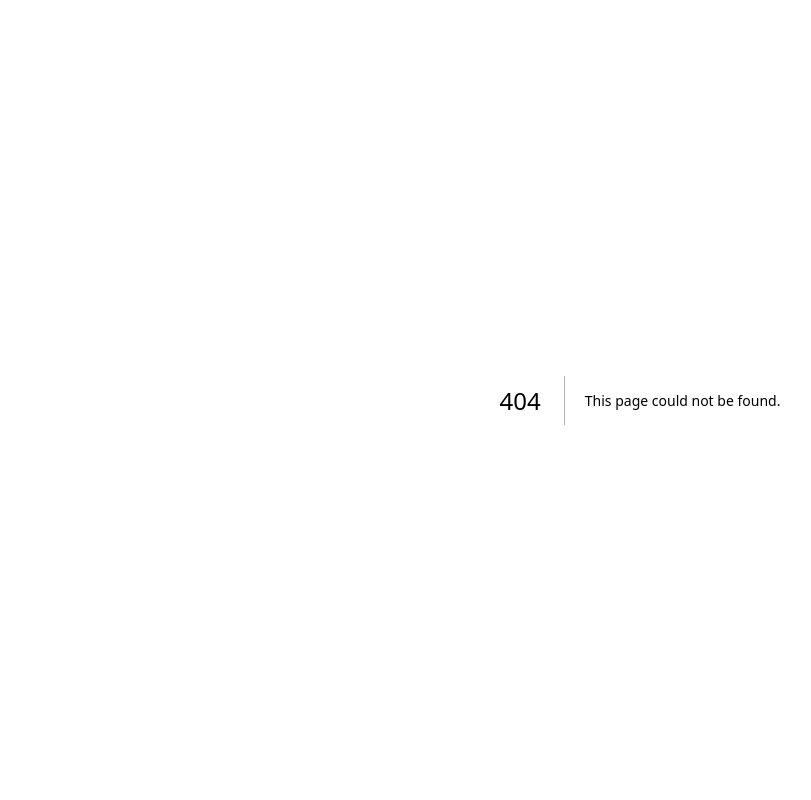
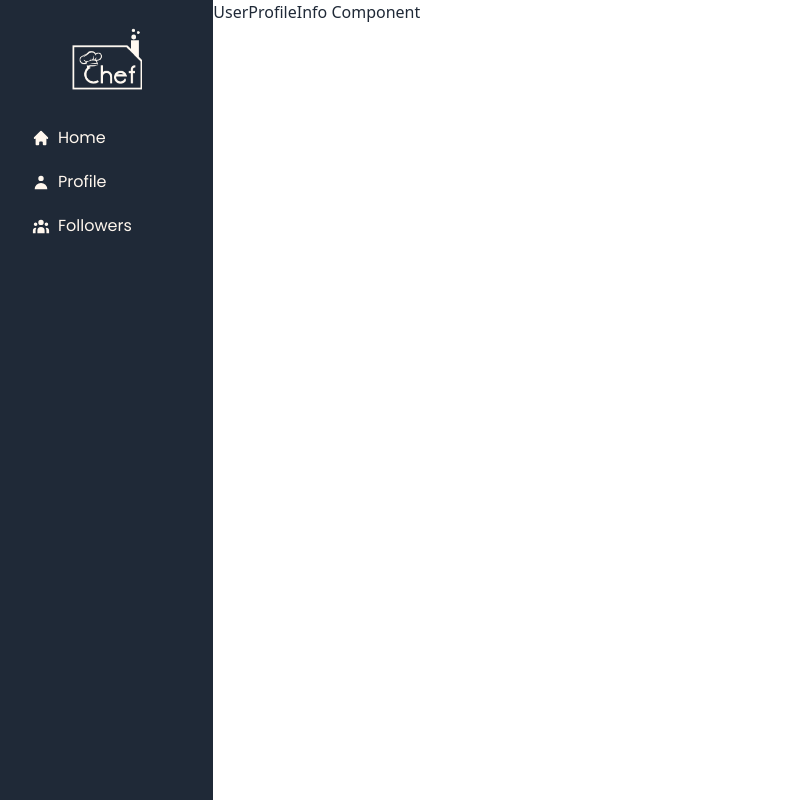
Before and after one commit to isalim079/chef-client-l2-6, a Next.js app: page /user-dashboard in a window 1280 px wide. Before the commit this address had no page. Shown: the whole page, without its empty margins (0-811 px from the left). Built offline with nearby package versions, Linux system fonts and the light colour scheme.

Commit message:
Auth context created to store user info

```diff
--- /dev/null
+++ b/src/app/(adminDashboard)/admin-dashboard/page.tsx
@@ -0,0 +1,9 @@
+const AdminDashboardPage = () => {
+    return (
+        <div>
+            AdminDashboardPage Component
+        </div>
+    );
+};
+
+export default AdminDashboardPage;
--- /dev/null
+++ b/src/app/(adminDashboard)/layout.tsx
@@ -0,0 +1,14 @@
+import type { Metadata } from "next";
+
+export const metadata: Metadata = {
+  title: "Admin Dashboard - Chef",
+  description: "Recipe sharing community",
+};
+
+export default function UserDashboardLayout({
+  children,
+}: Readonly<{
+  children: React.ReactNode;
+}>) {
+  return <div>{children}</div>;
+}
--- /dev/null
+++ b/src/app/(userDashboard)/layout.tsx
@@ -0,0 +1,18 @@
+import type { Metadata } from "next";
+
+export const metadata: Metadata = {
+  title: "User Dashboard - Chef",
+  description: "Recipe sharing community",
+};
+
+export default function UserDashboardLayout({
+  children,
+}: Readonly<{
+  children: React.ReactNode;
+}>) {
+  return (
+    <div>
+      {children}
+    </div>
+  );
+}
--- /dev/null
+++ b/src/app/(userDashboard)/user-dashboard/page.tsx
@@ -0,0 +1,11 @@
+import UserDashboard from "@/components/UserDashboard/UserDashboard";
+
+const UserDashboardPage = () => {
+    return (
+        <div>
+            <UserDashboard />
+        </div>
+    );
+};
+
+export default UserDashboardPage;
--- a/src/components/Login/Login.tsx
+++ b/src/components/Login/Login.tsx
@@ -41,11 +41,13 @@ const Login = () => {
       if (res.data.success) {
         const token = res.data.token;
         const user = res.data.data;
+        login(user, token);
+
         setIsLoading(false);
         toast.success("User Logged in successfully", {
           position: "top-center",
         });
-        login(user, token);
+
         reset();
         setTimeout(() => {
           router.push("/");
--- /dev/null
+++ b/src/components/UserDashboard/UserDashboard.tsx
@@ -0,0 +1,15 @@
+/* eslint-disable @typescript-eslint/no-explicit-any */
+"use client";
+
+import UserDashboardBody from "./UserDashboardBody";
+import UserProfileInfo from "./UserProfileInfo/UserProfileInfo";
+
+const UserDashboard = () => {
+  return (
+    <UserDashboardBody>
+      <UserProfileInfo />
+    </UserDashboardBody>
+  );
+};
+
+export default UserDashboard;
--- /dev/null
+++ b/src/components/UserDashboard/UserDashboardBody.tsx
@@ -0,0 +1,19 @@
+/* eslint-disable @typescript-eslint/no-explicit-any */
+"use client"
+
+import UserSidebar from "./UserSidebar/UserSidebar";
+
+const UserDashboardBody = ({ children }: { children: any }) => {
+    return (
+        <div>
+        <div className="grid grid-cols-12">
+          <div className="col-span-2">
+            <UserSidebar />
+          </div>
+          <div className="col-span-10">{children}</div>
+        </div>
+      </div>
+    );
+};
+
+export default UserDashboardBody;
--- /dev/null
+++ b/src/components/UserDashboard/UserProfileInfo/UserProfileInfo.tsx
@@ -0,0 +1,19 @@
+"use client"
+
+import { useAuth } from "@/context/AuthContext";
+
+
+
+const UserProfileInfo = () => {
+
+    const {user} = useAuth()
+    console.log(user);
+
+    return (
+        <div>
+            UserProfileInfo Component
+        </div>
+    );
+};
+
+export default UserProfileInfo;
--- /dev/null
+++ b/src/components/UserDashboard/UserSidebar/UserSidebar.tsx
@@ -0,0 +1,25 @@
+"use client";
+
+import Image from "next/image";
+import logo from "../../../assets/logoW.png";
+import Link from "next/link";
+import { HiHome, HiUser, HiUserGroup } from "react-icons/hi";
+const UserSidebar = () => {
+  return (
+    <div className="">
+      <div className="bg-gray-800 h-screen p-6 font-poppins">
+        <div className="flex justify-center">
+            <Image src={logo} width={70} height={70} alt="logo" />
+        </div>
+        <div className="text-primary-white flex flex-col gap-1 mt-6">
+            <Link className="p-2 flex items-center gap-2" href="/"><HiHome className="text-lg" /> Home</Link>
+            <Link className="p-2 flex items-center gap-2" href="/user-dashboard/profile"><HiUser className="text-lg" /> Profile</Link>
+            <Link className="p-2 flex items-center gap-2" href="/user-dashboard/followers"><HiUserGroup className="text-lg" /> Followers</Link>
+
+        </div>
+      </div>
+    </div>
+  );
+};
+
+export default UserSidebar;
--- a/src/components/shared/Navbar/Navbar.tsx
+++ b/src/components/shared/Navbar/Navbar.tsx
@@ -5,10 +5,11 @@ import Link from "next/link";
 import { CgMenu } from "react-icons/cg";
 import logo from "@/assets/logo.png";
 import { useAuth } from "@/context/AuthContext";
+// import { useUser } from "@/context/UserContext";
 
 const Navbar = () => {
-  const { user, logout } = useAuth();
-  console.log(user);
+  // const { user } = useUser();
+  const { logout, user } = useAuth();
 
   return (
     <div className="overflow-hidden absolute z-30 bg-primary-white/70 w-full">
@@ -44,19 +45,31 @@ const Navbar = () => {
                     <div>
                       {user ? (
                         <div>
+                          <Link href={`/${user.role}-dashboard`}>
+                            <button className="px-4 py-2 rounded-md bg-dark-green shadow-sm text-primary-white">
+                              Dashboard
+                            </button>
+                          </Link>
                           <button
-                            className="px-4 py-2 rounded-md bg-dark-green shadow-sm text-primary-white"
+                            className="px-4 py-2 ml-4 rounded-md bg-dark-green shadow-sm text-primary-white"
                             onClick={() => logout()}
                           >
                             Logout
                           </button>
                         </div>
                       ) : (
-                        <Link href={"/register"}>
-                          <button className="px-4 py-2 rounded-md bg-dark-green shadow-sm text-primary-white">
-                            Register
-                          </button>
-                        </Link>
+                        <div className="">
+                          <Link href={"/login"}>
+                            <button className="px-4 py-2 rounded-md bg-dark-green shadow-sm text-primary-white">
+                              Login
+                            </button>
+                          </Link>
+                          <Link className="ml-4" href={"/register"}>
+                            <button className="px-4 py-2 rounded-md bg-dark-green shadow-sm text-primary-white">
+                              Register
+                            </button>
+                          </Link>
+                        </div>
                       )}
                     </div>
                   </div>
--- a/src/context/AuthContext.tsx
+++ b/src/context/AuthContext.tsx
@@ -3,9 +3,10 @@
 import { createContext, useContext, useState } from "react";
 
 type TUser = {
-    _id: string;
+  _id: string;
   name: string;
   email: string;
+  password?: string;
   image: string;
   role: "admin" | "user";
   address?: string;
--- /dev/null
+++ b/src/context/UserContext.tsx
@@ -0,0 +1,52 @@
+
+"use client";
+
+import { createContext, useContext, useState, useEffect, ReactNode } from "react";
+import useAxiosPublic from "@/lib/hooks/useAxiosPublic";
+
+type TUser = {
+    _id: string;
+  name: string;
+  email: string;
+  image: string;
+  role: string;
+  address?: string;
+  token: string;
+} | null;
+
+type UserContextType = {
+  user: TUser;
+  setUser: (user: TUser) => void;
+};
+
+const UserContext = createContext<UserContextType | undefined>(undefined);
+
+export const UserProvider = ({ children }: { children: ReactNode }) => {
+  const [user, setUser] = useState<TUser>(null);
+  const axiosPublic = useAxiosPublic();
+
+  useEffect(() => {
+    axiosPublic
+      .get("/loggedUserInfo")
+      .then((res) => {
+        setUser(res.data.data);
+      })
+      .catch((err) => {
+        console.error("Error fetching user data:", err);
+      });
+  }, []);
+
+  return (
+    <UserContext.Provider value={{ user, setUser }}>
+      {children}
+    </UserContext.Provider>
+  );
+};
+
+export const useUser = () => {
+  const context = useContext(UserContext);
+  if (!context) {
+    throw new Error("useUser must be used within a UserProvider");
+  }
+  return context;
+};
```
